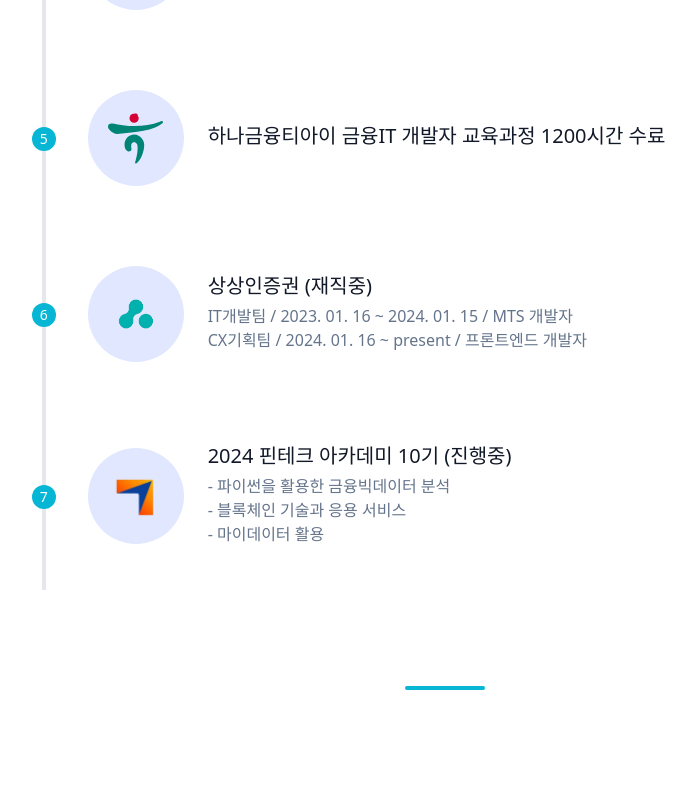
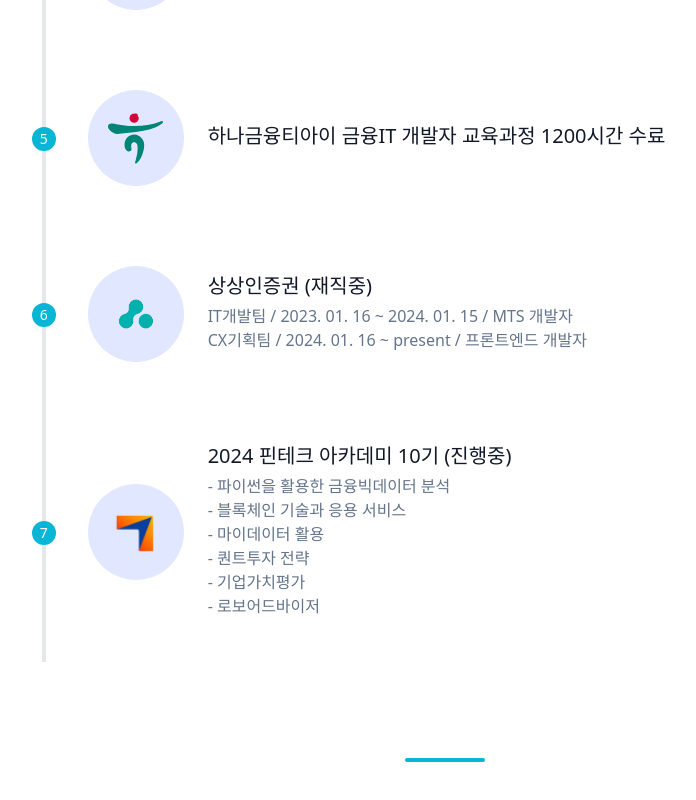
Before and after one commit to jinsumin/next-portfolio, a Next.js app: page /experience in a window 1280 px wide. Shown: the part 866-1666 px from the top of the page, without its empty margins (195-891 px from the left). Before the commit the page ends 1604 px from the top, so only its background shows below. Built offline with nearby package versions, Linux system fonts and the light colour scheme.

Commit message:
education update

```diff
--- a/pages/experience.js
+++ b/pages/experience.js
@@ -166,6 +166,9 @@
                   <p className="pt-1 text-base">- 파이썬을 활용한 금융빅데이터 분석</p>
                   <p className="text-base">- 블록체인 기술과 응용 서비스</p>
                   <p className="text-base">- 마이데이터 활용</p>
+                  <p className="text-base">- 퀀트투자 전략</p>
+                  <p className="text-base">- 기업가치평가</p>
+                  <p className="text-base">- 로보어드바이저</p>
                 </h2>
               </div>
             </div>
```
